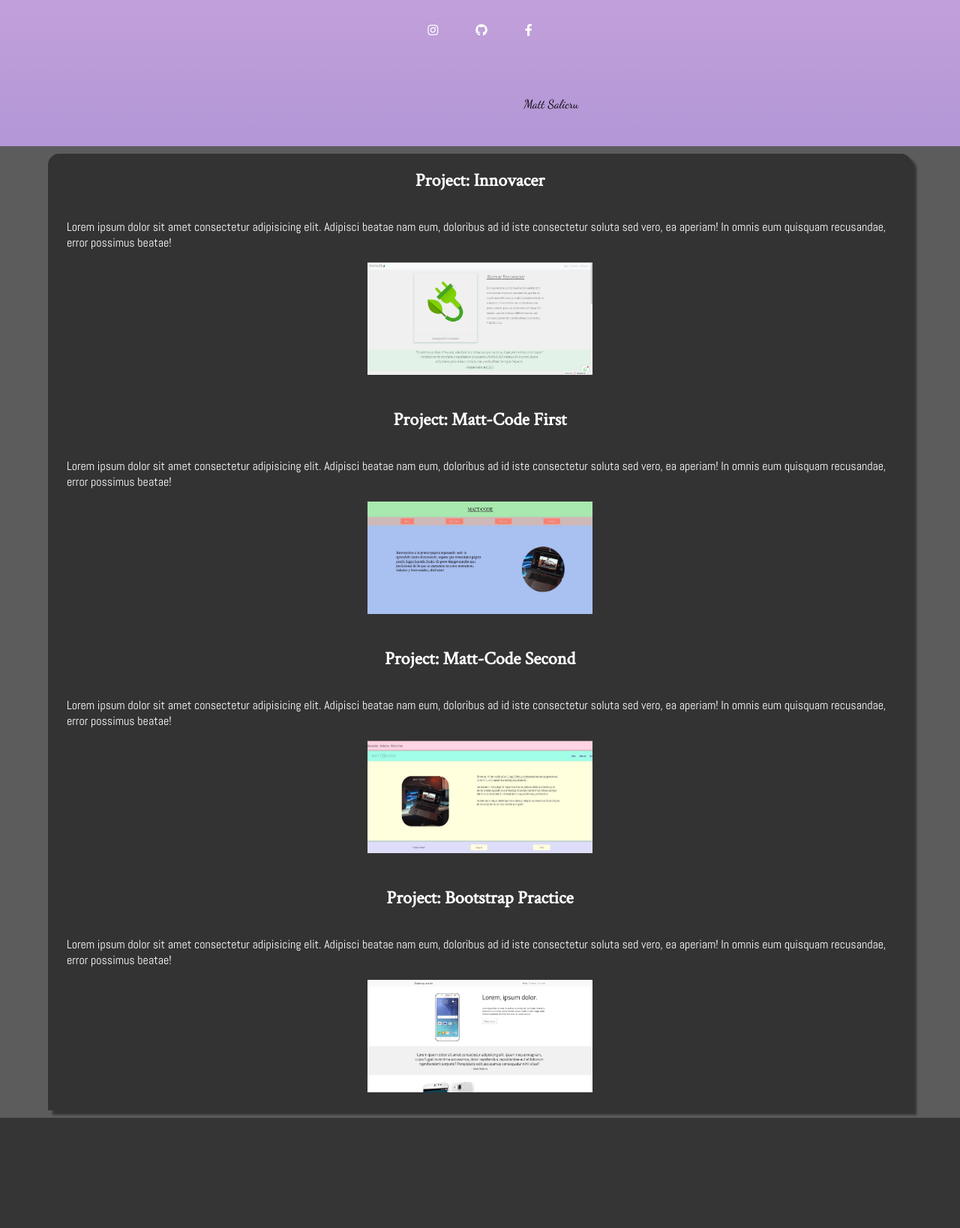
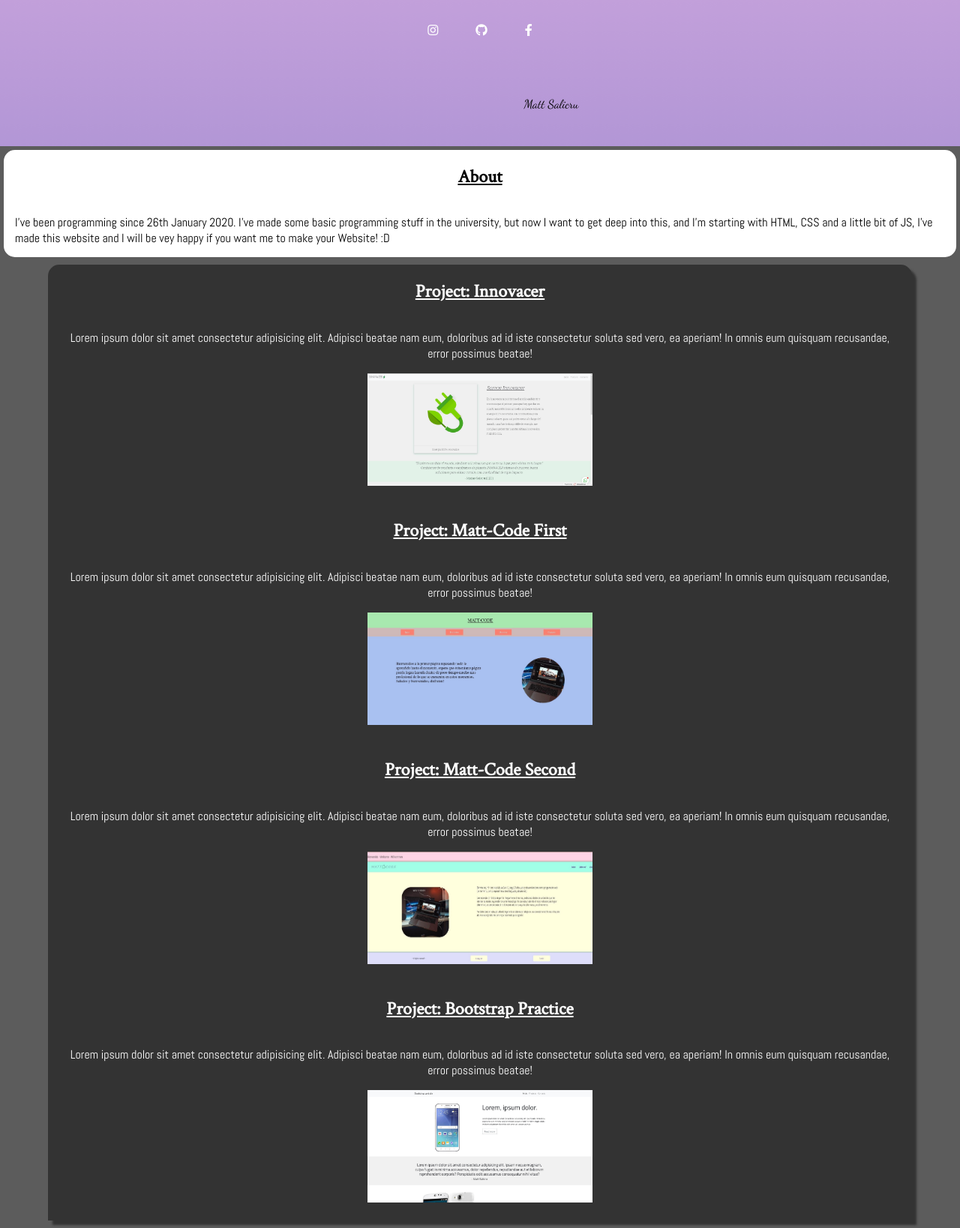
Before and after one commit to matiassalicru/mattCode, a PHP site: page / in a window 1280 px wide. Shown: the part 545-2183 px from the top of the page at 75% size. Before the commit the page ends 2036 px from the top, so only its background shows below. Run offline with PHP 8.4, Linux system fonts and the light colour scheme; some libraries are stand-ins or nearby versions.

Commit message:
About setted

```diff
--- a/index.html
+++ b/index.html
@@ -53,6 +53,17 @@
 
         </header>
 
+        <section class="about">
+            <div class="about-title">
+                <h1>About</h1>
+            </div>
+
+            <div class="about-text">
+                I've been programming since 26th January 2020. I've made some basic programming stuff in the university, but now I want to get deep into this, and I'm starting with HTML, CSS and a little bit of JS, I've made this website and I will be vey happy if you want me to make your Website! :D
+            </div>
+        </section>
+
+
         <section class="main">
             <div class="projects">
                 <h1 class="title">
--- a/style.css
+++ b/style.css
@@ -86,6 +86,28 @@ body{
         margin-left: 190px;
     }
 
+.about
+{
+    display: flex;
+    flex-direction: column;
+    background: #fff;
+    margin: 5px;
+    border-radius: 15px;
+}
+
+    .about-title
+    {
+        font-family: 'Crimson Text';
+        text-align: center;
+        text-decoration: underline;
+    }
+
+    .about-text
+    {
+        font-family: 'Abel';
+        margin: 15px;
+    }
+
 .main
 {
     background: #5c5c5c;
@@ -116,10 +138,12 @@ body{
         {
             font-family: 'Crimson Text';
             margin-top: 20px;
+            text-decoration: underline;
         }
 
         .text
         {
+            text-align: center;
             font-family: 'Abel';
             margin-left: 25px;
             margin-right: 25px;
```
